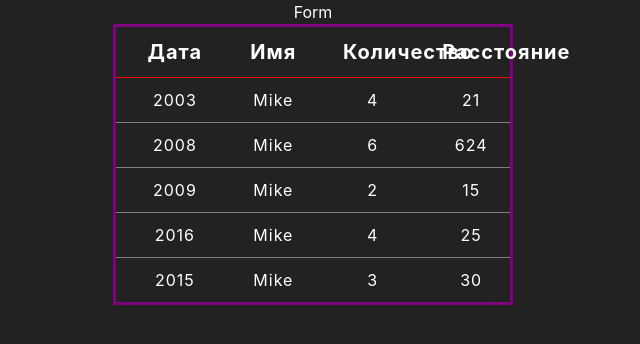
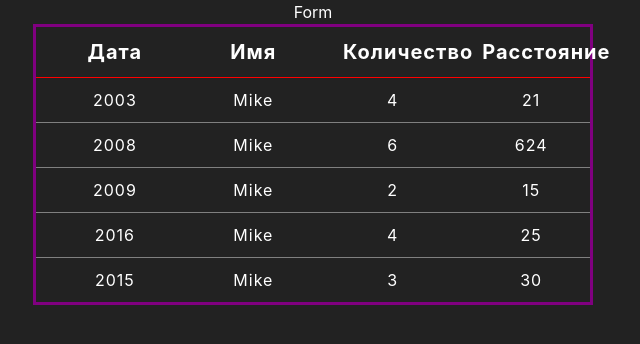
Before and after one commit to Kniferrr/TableWelbeX, a React (Create React App) app: page / in a window 1280 px wide. Shown: the top 344 px of the page, without its empty margins (327-967 px from the left). Built offline with nearby package versions, Linux system fonts and the light colour scheme.

Commit message:
Made the basis of the table, sorting by table header

```diff
--- a/package.json
+++ b/package.json
@@ -2,6 +2,7 @@
   "name": "welbex",
   "version": "0.1.0",
   "private": true,
+   "homepage": ".",
   "dependencies": {
     "@reduxjs/toolkit": "^1.8.3",
     "@testing-library/jest-dom": "^5.16.4",
--- a/src/components/App/App.css
+++ b/src/components/App/App.css
@@ -1,5 +1,5 @@
 .App {
-  width: 50vh;
+  width: 70vh;
   margin: auto;
   text-align: center;
 }
```
Also changed, not shown: 11 other files (tests, documents, lock files or other folders).
